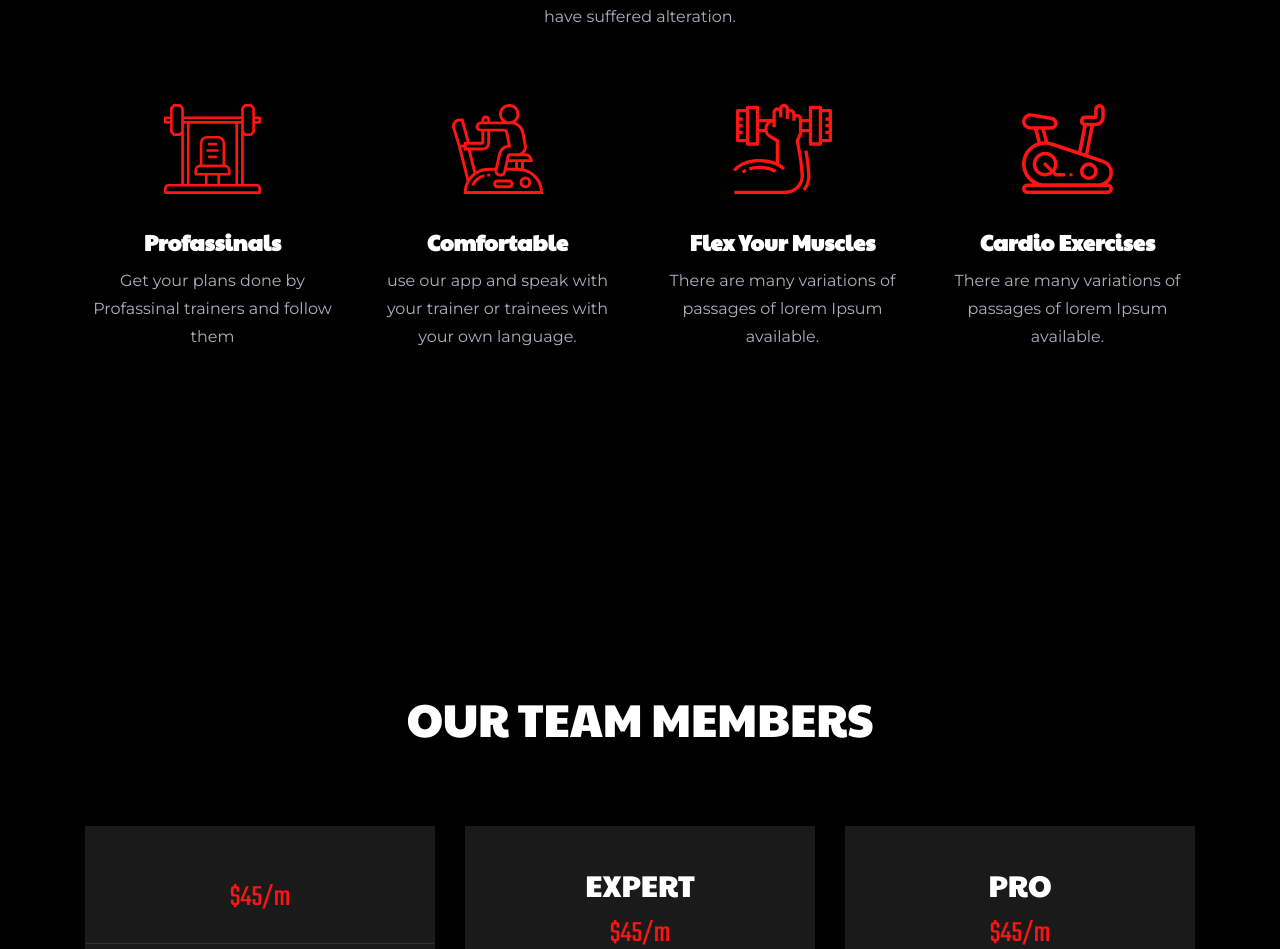
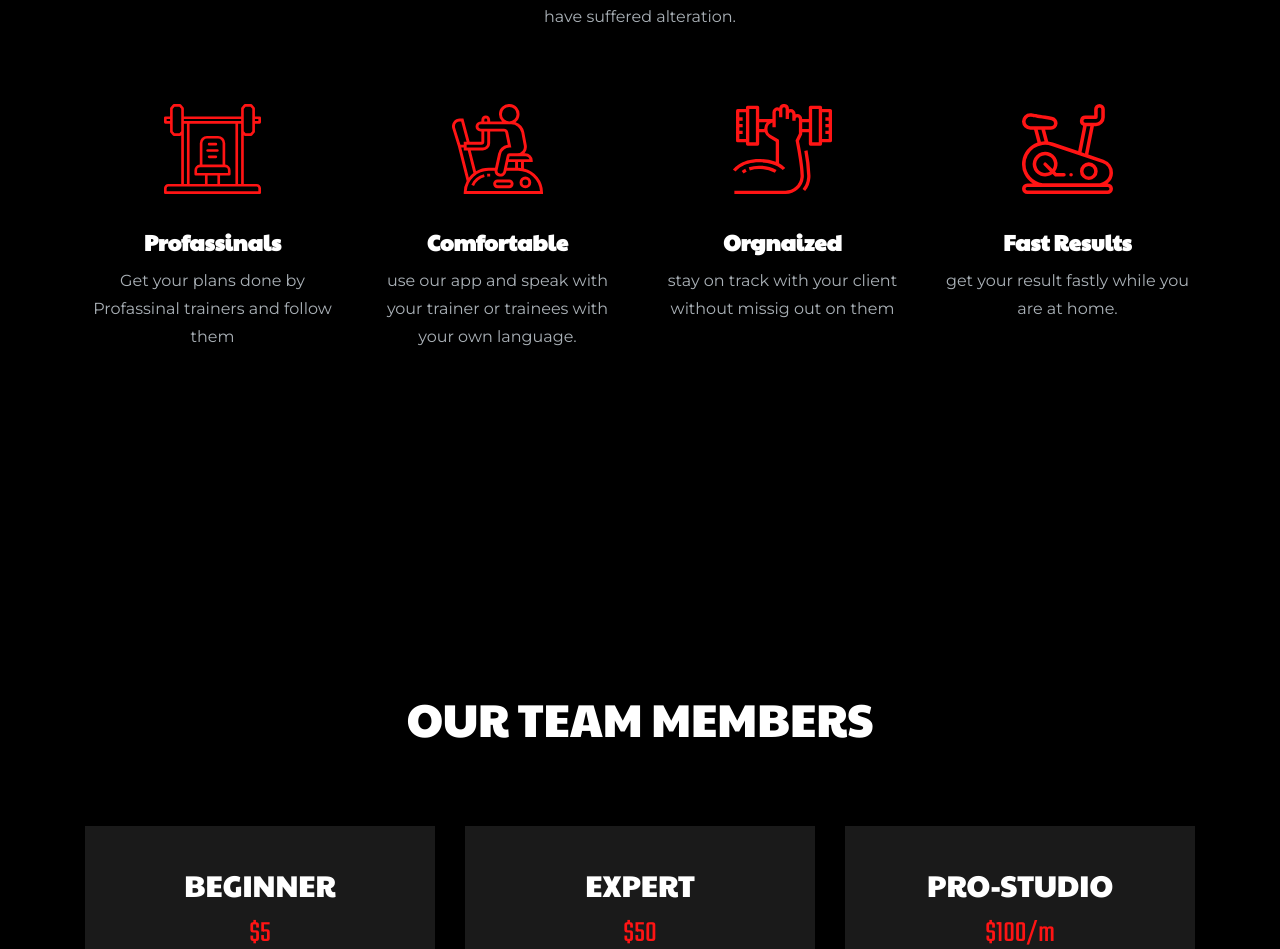
Before and after one commit to noamco23-meet/meet2022-case-study-project-yalla-reyada, a Flask app: page / in a window 1280 px wide. Shown: the part 1759-2708 px from the top of the page. Run offline with Flask 2, Linux system fonts and the light colour scheme; some libraries are stand-ins or nearby versions.

Commit message:
Update index.html

```diff
--- a/templates/index.html
+++ b/templates/index.html
@@ -158,8 +158,8 @@
                         <div class="icon">
                             <img src="static/img/svg_icon/3.svg" alt="">
                         </div>
-                        <h4>Flex Your Muscles</h4>
-                        <p>There are many variations of passages of lorem Ipsum available.</p>
+                        <h4>orgnaized</h4>
+                        <p>stay on track with your client without missig out on them </p>
                     </div>
                 </div>
                 <div class="col-lg-3 col-md-6">
@@ -167,8 +167,8 @@
                         <div class="icon">
                             <img src="static/img/svg_icon/4.svg" alt="">
                         </div>
-                        <h4>Cardio Exercises</h4>
-                        <p>There are many variations of passages of lorem Ipsum available.</p>
+                        <h4>fast results</h4>
+                        <p>get your result fastly while you are at home.</p>
                     </div>
                 </div>
             </div>
@@ -192,15 +192,31 @@
                     <div class="col-lg-4 col-md-6">
                         <div class="single_prising text-center">
                             <div class="prising_header">
-                                    <h3></h3>
-                                    <span>$45/m</span>
+                                    <h3>beginner</h3>
+                                    <span>$5</span>
                             </div>
                             <div class="pricing_body">
                                 <ul>
-                                    <li>24h unlimited access</li>
-                                    <li>Trainer Advice</li>
-                                    <li class="off-color">Locker + Bathroom</li>
-                                    <li class="off-color">Personal trainer</li>
+                                    <li>1 clients</li>
+
+                                </ul>
+                            </div>
+                            <div class="pricing_btn">
+                                    <a href="#" class="boxed-btn3">Join Now</a>
+                                    <!--add link-->
+                            </div>
+                        </div>
+                    </div>
+                    <div class="col-lg-4 col-md-6">
+                        <div class="single_prising text-center">
+                            <div class="prising_header">
+                                    <h3>Expert</h3>
+                                    <span>$50</span>
+                            </div>
+                            <div class="pricing_body">
+                                <ul>
+                                    <li>20-200 clients</li>
+
                                 </ul>
                             </div>
                             <div class="pricing_btn">
@@ -211,34 +227,13 @@
                     <div class="col-lg-4 col-md-6">
                         <div class="single_prising text-center">
                             <div class="prising_header">
-                                    <h3>Expert</h3>
-                                    <span>$45/m</span>
+                                    <h3>Pro-studio</h3>
+                                    <span>$100/m</span>
                             </div>
                             <div class="pricing_body">
                                 <ul>
-                                    <li>24h unlimited access</li>
-                                    <li>Trainer Advice</li>
-                                    <li class="off-color">Locker + Bathroom</li>
-                                    <li class="off-color">Personal trainer</li>
-                                </ul>
-                            </div>
-                            <div class="pricing_btn">
-                                    <a href="#" class="boxed-btn3">Join Now</a>
-                            </div>
-                        </div>
-                    </div>
-                    <div class="col-lg-4 col-md-6">
-                        <div class="single_prising text-center">
-                            <div class="prising_header">
-                                    <h3>Pro</h3>
-                                    <span>$45/m</span>
-                            </div>
-                            <div class="pricing_body">
-                                <ul>
-                                    <li>24h unlimited access</li>
-                                    <li>Trainer Advice</li>
-                                    <li class="off-color">Locker + Bathroom</li>
-                                    <li class="off-color">Personal trainer</li>
+                                    <li>200 clients and more</li>
+
                                 </ul>
                             </div>
                             <div class="pricing_btn">
```
